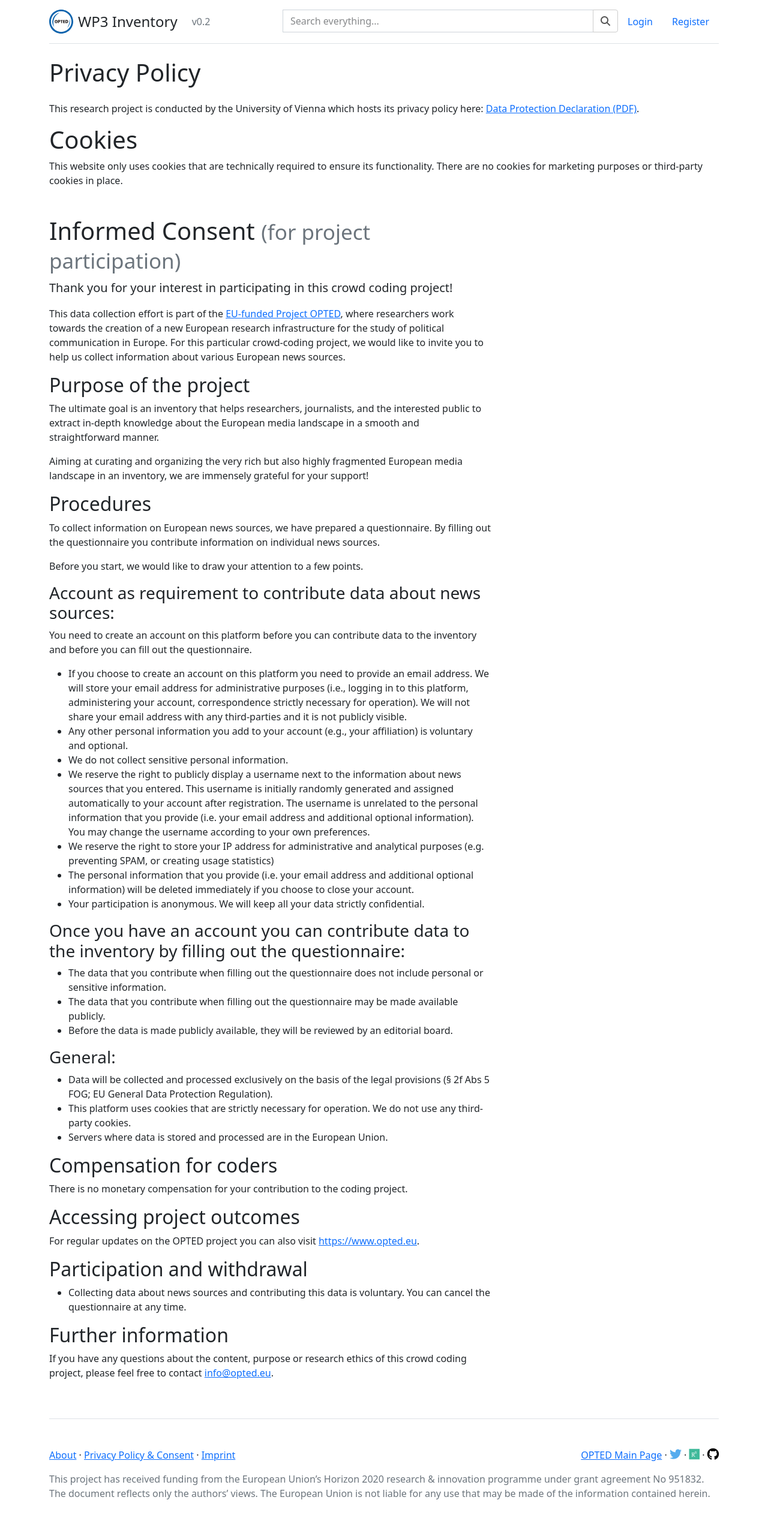
After one commit to opted-eu/wp3inventory, a Flask app: page /privacy in a window 1280 px wide. The commit adds this page. Shown: the whole page at 60% size. Run offline with Flask 2, Linux system fonts and the light colour scheme; some libraries are stand-ins or nearby versions.

Commit message:
added static pages

```diff
--- a/flaskinventory/main/routes.py
+++ b/flaskinventory/main/routes.py
@@ -22,8 +22,15 @@ def home():
 @main.route('/about')
 @main.route('/about/')
 def about():
-    return render_template('about.html', title="About Page")
+    return render_template('main/about.html', title="About Page")
 
+@main.route('/imprint')
+def imprint():
+    return render_template('main/imprint.html')
+
+@main.route('/privacy')
+def privacy():
+    return render_template('main/privacy.html')
 
 @main.route('/notimplemented')
 def under_development():
--- a/flaskinventory/templates/layout.html
+++ b/flaskinventory/templates/layout.html
@@ -43,8 +43,7 @@
                 <div class="col-md-8">
                     {% else %}
                     <div class="col-md-12">
-                {% endif %}
-                    {% with messages = get_flashed_messages(with_categories=true) %} {% if messages %} {% for category, message in messages %}
+                        {% endif %} {% with messages = get_flashed_messages(with_categories=true) %} {% if messages %} {% for category, message in messages %}
                         <div class="alert alert-{{ category }} alert-dismissible fade show">
                             {{ message }}
                             <button type="button" class="btn-close" data-bs-dismiss="alert" aria-label="Close">
@@ -104,15 +103,36 @@
     </main>
     </div>
     <div class="container">
-        <footer class="pt-5 my-5border-top">
-            <p><a href="{{ url_for('main.about') }}">About</a> · <a href="http://opted.eu" target="_blank">OPTED Main Page</a> · <a href="http://twitter.com/OPTED_H2020" target="_blank"><i class="fab fa-twitter fs-5 color-twitter"></i></a> · <a href="http://www.researchgate.net/project/OPTED-H2020" target="_blank"><i class="fab fa-researchgate fs-5 color-researchgate"></i></a> · <a href="https://github.com/opted-eu" target="_blank"><i class="fab fa-github fs-5 color-github"></i></a></p>
-            <p class="text-muted ">This project has received funding from the European Union’s Horizon 2020 research & innovation programme under grant agreement No 951832. The document reflects only the authors’ views. The European Union is not liable for any use that may
-                be made of the information contained herein.</p>
+        <footer class="pt-5 my-5 border-top">
+            <div class="row">
+                <div class="col-6">
+                    <p>
+                        <a href="{{ url_for('main.about') }}">About</a> · <a href="{{ url_for('main.privacy') }}">Privacy Policy & Consent</a> · <a href="{{ url_for('main.imprint') }}">Imprint</a>
+                    </p>
+                </div>
+                <div class="col-6 text-end">
+                    <p>
+
+                        <a href="http://opted.eu" target="_blank">OPTED Main Page</a> · <a href="http://twitter.com/OPTED_H2020" target="_blank"><i class="fab fa-twitter fs-5 color-twitter"></i></a> · <a href="http://www.researchgate.net/project/OPTED-H2020"
+                            target="_blank"><i class="fab fa-researchgate fs-5 color-researchgate"></i></a> · <a href="https://github.com/opted-eu" target="_blank"><i class="fab fa-github fs-5 color-github"></i></a></p>
+                </div>
+            </div>
+            <div class="row">
+
+                <p class="text-muted ">This project has received funding from the European Union’s Horizon 2020 research & innovation programme under grant agreement No 951832. The document reflects only the authors’ views. The European Union is not liable for any use that
+                    may be made of the information contained herein.</p>
         </footer>
         </div>
         <!-- Option 1: Bootstrap Bundle with Popper -->
         <script src="https://cdn.jsdelivr.net/npm/bootstrap@5.0.0/dist/js/bootstrap.bundle.min.js" integrity="sha384-p34f1UUtsS3wqzfto5wAAmdvj+osOnFyQFpp4Ua3gs/ZVWx6oOypYoCJhGGScy+8" crossorigin="anonymous"></script>
         <script src="{{ url_for('static',  filename='js/search_everything.js') }}"></script>
+        <!-- Enable Bootstrap Tooltips Globally -->
+        <script>
+            var tooltipTriggerList = [].slice.call(document.querySelectorAll('[data-bs-toggle="tooltip"]'));
+            var tooltipList = tooltipTriggerList.map(function (tooltipTriggerEl) {
+                return new bootstrap.Tooltip(tooltipTriggerEl)
+            });
+        </script>
 </body>
 
 </html>
--- /dev/null
+++ b/flaskinventory/templates/main/privacy.html
@@ -0,0 +1,64 @@
+{% extends "layout.html" %} {% block content %}
+
+<h1 class="mb-4">Privacy Policy</h1>
+
+<p>This research project is conducted by the University of Vienna which hosts its privacy policy here: <a href="https://dsba.univie.ac.at/en/privacy-policy" , target="_blank">Data Protection Declaration (PDF)</a>.</p>
+
+<h1>Cookies</h1>
+<p>This website only uses cookies that are technically required to ensure its functionality. There are no cookies for marketing purposes or third-party cookies in place.</p>
+
+<div class="row mt-5">
+    <div class="col-8">
+        <h1>Informed Consent <small class="text-muted">(for project participation)</small></h1>
+        <p class="lead">Thank you for your interest in participating in this crowd coding project! </p>
+
+        <p>
+            This data collection effort is part of the <a href="https://www.opted.eu" target="_blank">EU-funded Project OPTED</a>, where researchers work towards the creation of a new European research infrastructure for the study of political communication
+            in Europe. For this particular crowd-coding project, we would like to invite you to help us collect information about various European news sources.
+        </p>
+
+        <h2>Purpose of the project</h2>
+        <p>The ultimate goal is an inventory that helps researchers, journalists, and the interested public to extract in-depth knowledge about the European media landscape in a smooth and straightforward manner.</p>
+        <p>Aiming at curating and organizing the very rich but also highly fragmented European media landscape in an inventory, we are immensely grateful for your support!</p>
+        <h2>Procedures</h2>
+        <p>To collect information on European news sources, we have prepared a questionnaire. By filling out the questionnaire you contribute information on individual news sources.</p>
+        <p>Before you start, we would like to draw your attention to a few points.</p>
+        <h3>Account as requirement to contribute data about news sources:</h3>
+        <p>You need to create an account on this platform before you can contribute data to the inventory and before you can fill out the questionnaire.</p>
+        <ul>
+            <li>If you choose to create an account on this platform you need to provide an email address. We will store your email address for administrative purposes (i.e., logging in to this platform, administering your account, correspondence strictly
+                necessary for operation). We will not share your email address with any third-parties and it is not publicly visible.</li>
+            <li>Any other personal information you add to your account (e.g., your affiliation) is voluntary and optional.</li>
+            <li>We do not collect sensitive personal information.</li>
+            <li>We reserve the right to publicly display a username next to the information about news sources that you entered. This username is initially randomly generated and assigned automatically to your account after registration. The username is unrelated
+                to the personal information that you provide (i.e. your email address and additional optional information). You may change the username according to your own preferences.</li>
+
+            <li>We reserve the right to store your IP address for administrative and analytical purposes (e.g. preventing SPAM, or creating usage statistics)</li>
+            <li>The personal information that you provide (i.e. your email address and additional optional information) will be deleted immediately if you choose to close your account.</li>
+            <li>Your participation is anonymous. We will keep all your data strictly confidential.</li>
+        </ul>
+        <h3>Once you have an account you can contribute data to the inventory by filling out the questionnaire:</h3>
+        <ul>
+            <li>The data that you contribute when filling out the questionnaire does not include personal or sensitive information.</li>
+            <li>The data that you contribute when filling out the questionnaire may be made available publicly.</li>
+            <li>Before the data is made publicly available, they will be reviewed by an editorial board.</li>
+        </ul>
+        <h3>General:</h3>
+        <ul>
+            <li>Data will be collected and processed exclusively on the basis of the legal provisions (&sect; 2f Abs 5 FOG; EU General Data Protection Regulation).</li>
+            <li>This platform uses cookies that are strictly necessary for operation. We do not use any third-party cookies.</li>
+            <li>Servers where data is stored and processed are in the European Union.</li>
+        </ul>
+        <h2>Compensation for coders</h2>
+        <p>There is no monetary compensation for your contribution to the coding project.</p>
+        <h2>Accessing project outcomes</h2>
+        <p>For regular updates on the OPTED project you can also visit <a href="https://www.opted.eu" target="_blank" rel="noopener">https://www.opted.eu</a>.</p>
+        <h2>Participation and withdrawal</h2>
+        <ul>
+            <li>Collecting data about news sources and contributing this data is voluntary. You can cancel the questionnaire at any time.</li>
+        </ul>
+        <h2>Further information</h2>
+        <p>If you have any questions about the content, purpose or research ethics of this crowd coding project, please feel free to contact <a href="mailto:info@opted.eu" target="_blank" rel="noopener">info@opted.eu</a>.</p>
+    </div>
+</div>
+{% endblock content %}
```
Also changed, not shown: flaskinventory/templates/about.html (deleted, +0 -7 lines), flaskinventory/templates/main/about.html (added, +10 -0 lines), flaskinventory/templates/main/imprint.html (added, +21 -0 lines). Lines whose indentation alone changed are shown as unchanged.
